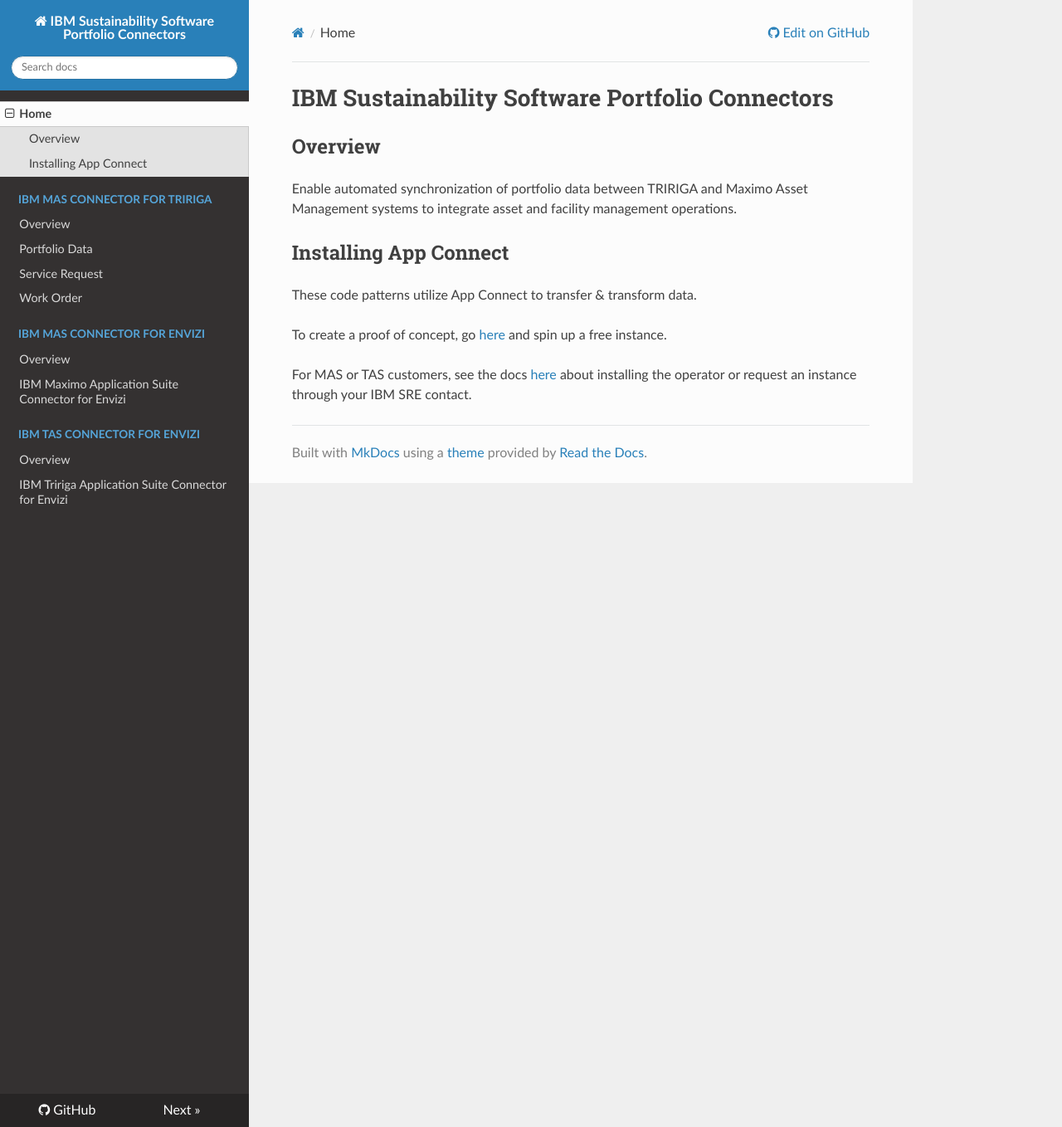
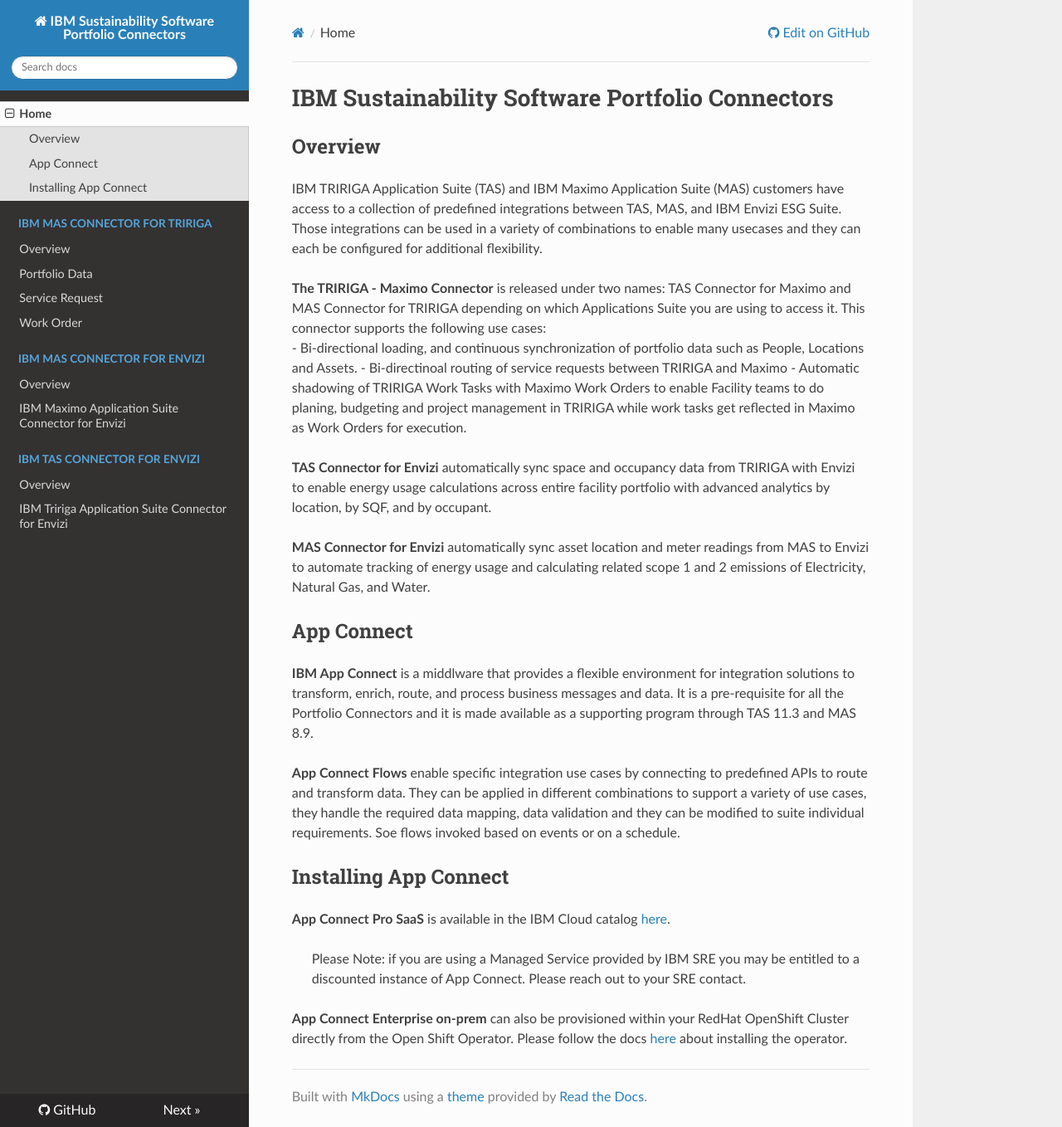
Before and after one commit to IBM/IBM-Sustainability-Software-Portfolio-Connectors, an MkDocs documentation site: the page built from docs/index.md, in a window 1280 px wide and 1358 px high. Shown: the whole window at 83% size. Built offline with MkDocs 1.6.1, drawn with Linux system fonts in a browser that asks for light colours; nearby versions of some CDN libraries.

Commit message:
Updated to Index page

```diff
--- a/docs/index.md
+++ b/docs/index.md
@@ -2,12 +2,28 @@
 
 ## Overview
 
-Enable automated synchronization of portfolio data between TRIRIGA and Maximo Asset Management systems to integrate asset and facility management operations.
+IBM TRIRIGA Application Suite (TAS) and IBM Maximo Application Suite (MAS) customers have access to a collection of predefined integrations between TAS, MAS, and IBM Envizi ESG Suite. Those integrations can be used in a variety of combinations to enable many usecases and they can each be configured for additional flexibility.
+
+**The TRIRIGA - Maximo Connector** is released under two names: TAS Connector for Maximo and MAS Connector for TRIRIGA depending on which Applications Suite you are using to access it. This connector supports the following use cases:
+- Bi-directional loading, and continuous synchronization of portfolio data such as People, Locations and Assets.
+- Bi-directinoal routing of service requests between TRIRIGA and Maximo
+- Automatic shadowing of TRIRIGA Work Tasks with Maximo Work Orders to enable Facility teams to do planing, budgeting and project management in TRIRIGA while work tasks get reflected in Maximo as Work Orders for execution.
+
+**TAS Connector for Envizi** automatically sync space and occupancy data from TRIRIGA with Envizi to enable energy usage calculations across entire facility portfolio with advanced analytics by location, by SQF, and by occupant.
+
+**MAS Connector for Envizi** automatically sync asset location and meter readings from MAS to Envizi to automate tracking of energy usage and calculating related scope 1 and 2 emissions of Electricity, Natural Gas, and Water.
+
+
+## App Connect
+
+**IBM App Connect** is a middlware that provides a flexible environment for integration solutions to transform, enrich, route, and process business messages and data. It is a pre-requisite for all the Portfolio Connectors and it is made available as a supporting program through TAS 11.3 and MAS 8.9.
+
+**App Connect Flows** enable specific integration use cases by connecting to predefined APIs to route and transform data. They can be applied in different combinations to support a variety of use cases, they handle the required data mapping, data validation and they can be modified to suite individual requirements. Soe flows invoked based on events or on a schedule.
+
 
 ## Installing App Connect
 
-These code patterns utilize App Connect to transfer & transform data.
+**App Connect Pro SaaS** is available in the IBM Cloud catalog [here](https://cloud.ibm.com/catalog/services/app-connect).
+>Please Note: if you are using a Managed Service provided by IBM SRE you may be entitled to a discounted instance of App Connect. Please reach out to your SRE contact.
 
-To create a proof of concept, go [here](https://cloud.ibm.com/catalog/services/app-connect) and spin up a free instance.
-
-For MAS or TAS customers, see the docs [here](https://www.ibm.com/docs/en/mas-cd/continuous-delivery?topic=ons-app-connect) about installing the operator or request an instance through your IBM SRE contact.
+**App Connect Enterprise on-prem** can also be provisioned within your RedHat OpenShift Cluster directly from the Open Shift Operator. Please follow the docs [here](https://www.ibm.com/docs/en/mas-cd/continuous-delivery?topic=ons-app-connect) about installing the operator.
```
